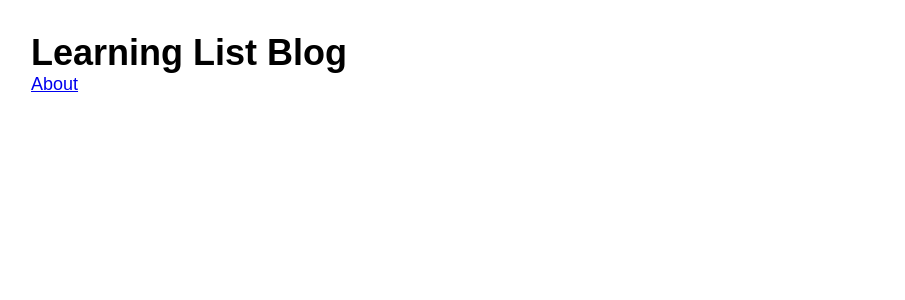
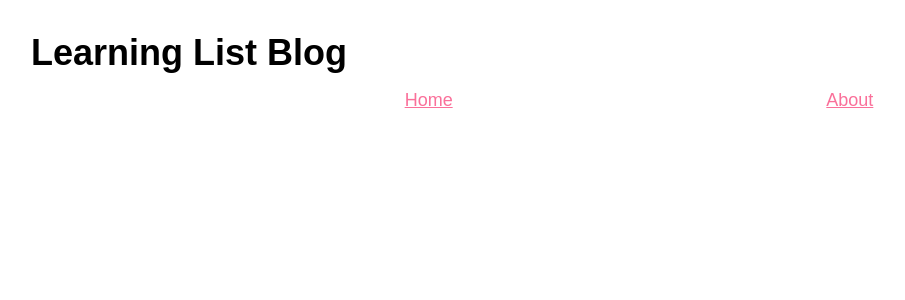
Before and after one commit to macfrei/learning-list-blog, a Next.js app: page / in a window 1280 px wide. Shown: the top 300 px of the page, without its empty margins (1-906 px from the left). Built offline with nearby package versions, Linux system fonts and the light colour scheme.

Commit message:
Add first basic app navigation

```diff
--- /dev/null
+++ b/components/AppNavigation/AppNavigation.js
@@ -0,0 +1,27 @@
+import Link from 'next/link'
+import styled from 'styled-components/macro'
+
+export default function AppNavigation() {
+  return (
+    <Navigation>
+      <Link href="/">
+        <a>Home</a>
+      </Link>
+      <Link href="/about">
+        <a>About</a>
+      </Link>
+    </Navigation>
+  )
+}
+
+const Navigation = styled.nav`
+  display: flex;
+  justify-content: space-evenly;
+  align-items: baseline;
+  padding: 16px;
+  gap: 16px;
+
+  a {
+    color: var(--primary-400);
+  }
+`
--- a/pages/about.js
+++ b/pages/about.js
@@ -1,7 +1,7 @@
 import Head from 'next/head'
-import Link from 'next/link'
 import AboutUsTeaser from '../components/AboutUsTeaser/AboutUsTeaser'
 import Header from '../components/Header/Header'
+import Navigation from '../components/AppNavigation/AppNavigation'
 
 export default function About() {
   return (
@@ -11,7 +11,7 @@ export default function About() {
       </Head>
 
       <Header title="About" />
-      <Link href="/">Home</Link>
+      <Navigation />
 
       <AboutUsTeaser />
       <p>
--- a/pages/index.js
+++ b/pages/index.js
@@ -1,6 +1,6 @@
 import Head from 'next/head'
-import Link from 'next/link'
 import Header from '../components/Header/Header'
+import Navigation from '../components/AppNavigation/AppNavigation'
 
 export default function Home() {
   return (
@@ -10,7 +10,7 @@ export default function Home() {
       </Head>
 
       <Header title="Learning List Blog" />
-      <Link href="/about">About</Link>
+      <Navigation />
     </>
   )
 }
```
Also changed, not shown: components/AppNavigation/AppNavigation.md (added, +5 -0 lines).
